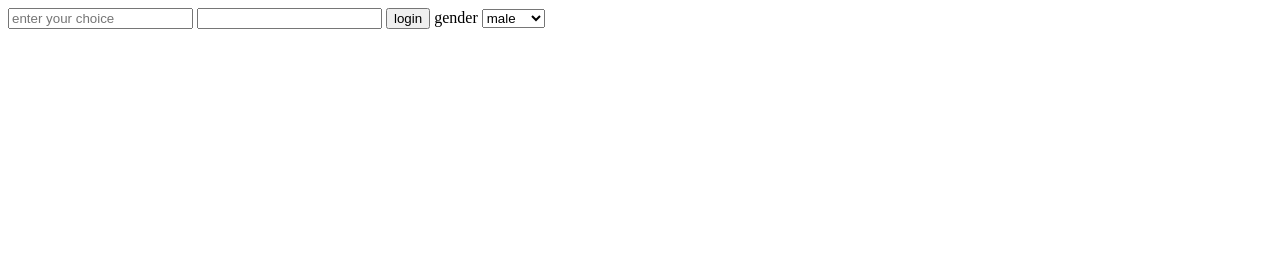
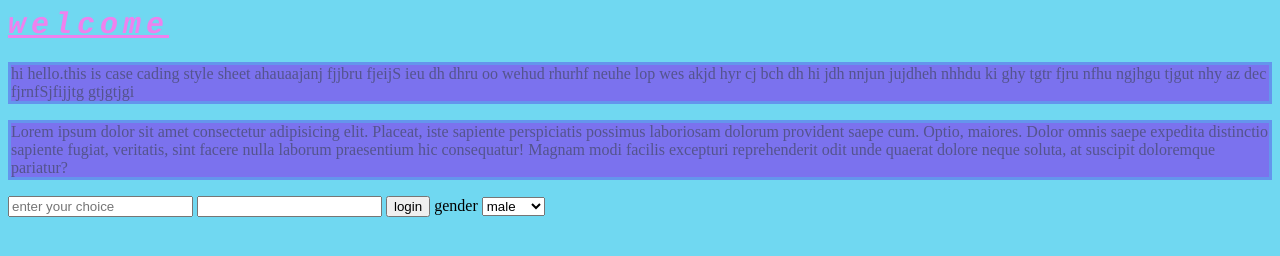
Before and after one commit to BabyShali28/Agaram-training, a plain HTML site: page D22-20230811/practice/second2.html in a window 1280 px wide. Drawn offline with Linux system fonts and the light colour scheme.

Commit message:
karka-academy

```diff
--- a/D22-20230811/practice/second2.html
+++ b/D22-20230811/practice/second2.html
@@ -1,6 +1,34 @@
 <html>
-    <head></head>
+    <head>
+        <style>
+            h1{
+                color:violet;
+                font-size:30px;
+                text-transform:lowercase;
+                text-decoration:underline;
+                font-weight:700;
+                font-family:Courier;
+                letter-spacing:5px;
+                font-style:italic;
+            }
+            body{
+                background-color:rgb(112, 216, 241);
+            }
+            p{
+                background-color: rgb(123, 114, 238);
+                border-color: cornflowerblue;
+                border-width:3px;
+                border-style: solid;
+                color: rgb(84, 84, 141);
+            }
+        </style>
+    </head>
     <body>
+
+
+        <h1>welcome</h1>
+        <p>hi hello.this is case cading style sheet ahauaajanj fjjbru fjeijS ieu dh dhru oo wehud rhurhf neuhe lop wes akjd hyr cj bch dh hi jdh nnjun jujdheh nhhdu ki ghy tgtr fjru nfhu ngjhgu tjgut nhy az dec fjrnfSjfijjtg gtjgtjgi  </p>
+        <p>Lorem ipsum dolor sit amet consectetur adipisicing elit. Placeat, iste sapiente perspiciatis possimus laboriosam dolorum provident saepe cum. Optio, maiores. Dolor omnis saepe expedita distinctio sapiente fugiat, veritatis, sint facere nulla laborum praesentium hic consequatur! Magnam modi facilis excepturi reprehenderit odit unde quaerat dolore neque soluta, at suscipit doloremque pariatur?</p>
         <form action="index2.html" method="post">
             <input type="email" required name="email_id" placeholder="enter your choice"/>
             <input type="password" required name="password"/>
```
